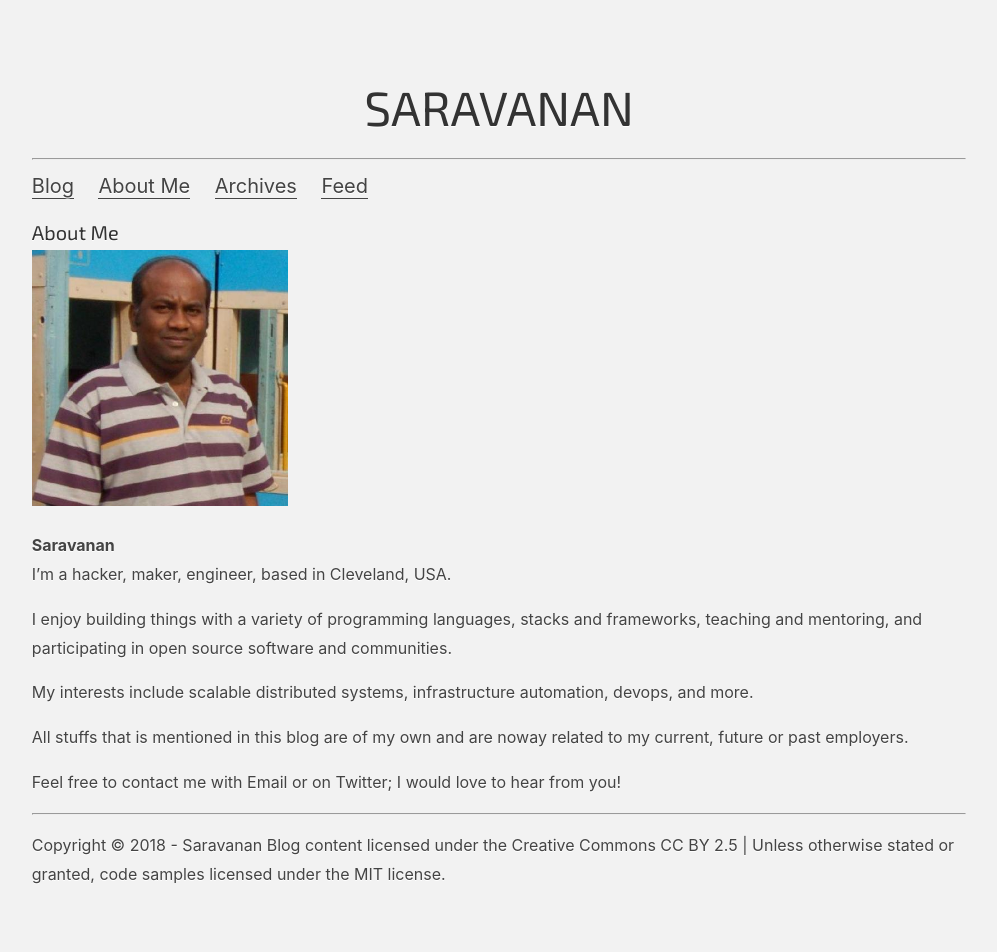
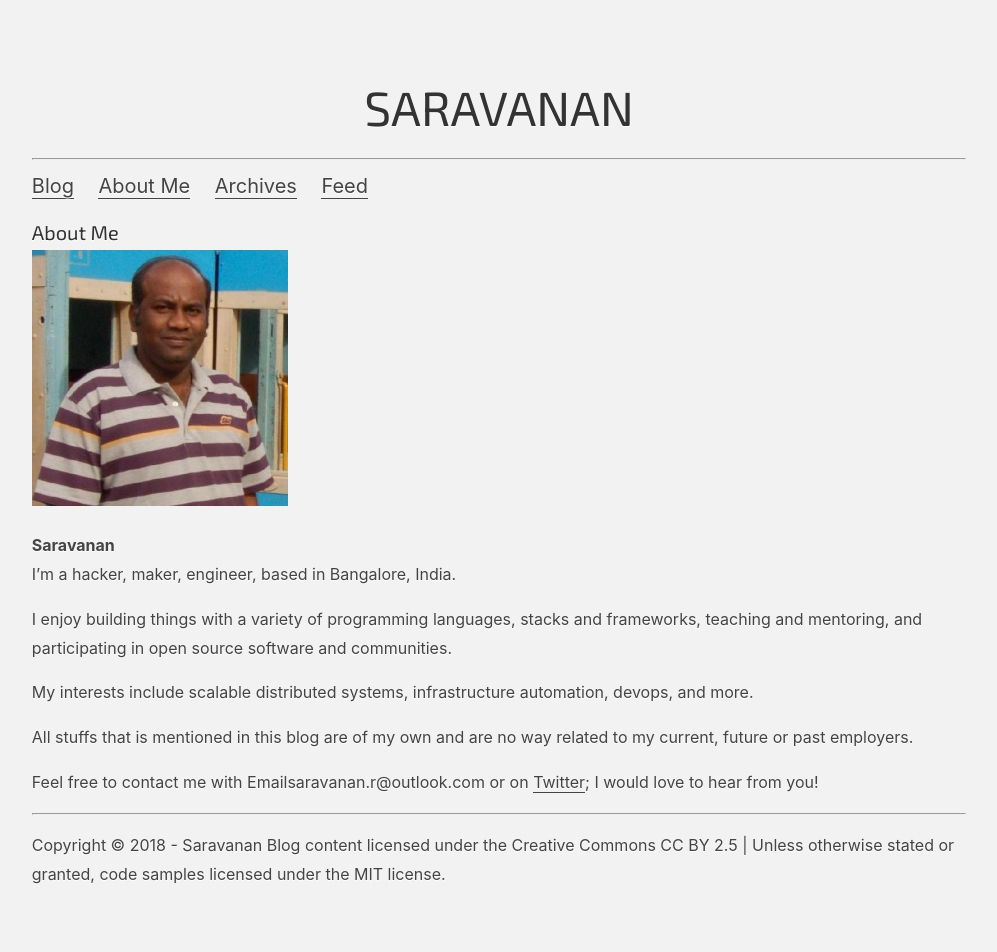
Before and after one commit to saravanaram/saravanaram.github.io, a Jekyll site: the page built from about.html, in a window 1280 px wide. Shown: the whole page, without its empty margins (141-1138 px from the left). Built offline with Jekyll 4.4.1, drawn with Linux system fonts in a browser that asks for light colours; nearby versions of some CDN libraries.

Commit message:
Update about.html

```diff
--- a/about.html
+++ b/about.html
@@ -9,8 +9,8 @@ permalink: about.html
         <p>
           <strong>Saravanan</strong>
           <br>
-          I’m a hacker, maker, engineer, based in Cleveland, USA. </p>
+          I’m a hacker, maker, engineer, based in Bangalore, India. </p>
 <p>I enjoy building things with a variety of programming languages, stacks and frameworks, teaching and mentoring, and participating in open source software and communities.  </p>
 <p>My interests include scalable distributed systems, infrastructure automation, devops, and more. </p>
-<p>All stuffs that is mentioned in this blog are of my own and are noway related to my current, future or past employers.  </p>
-Feel free to contact me with Email or on Twitter; I would love to hear from you!  </p>
+<p>All stuffs that is mentioned in this blog are of my own and are no way related to my current, future or past employers.</p>
+Feel free to contact me with Email<email>saravanan.r@outlook.com</email> or on <a href='/Twitter/saravanaram'>Twitter</a>; I would love to hear from you!  </p>
```
